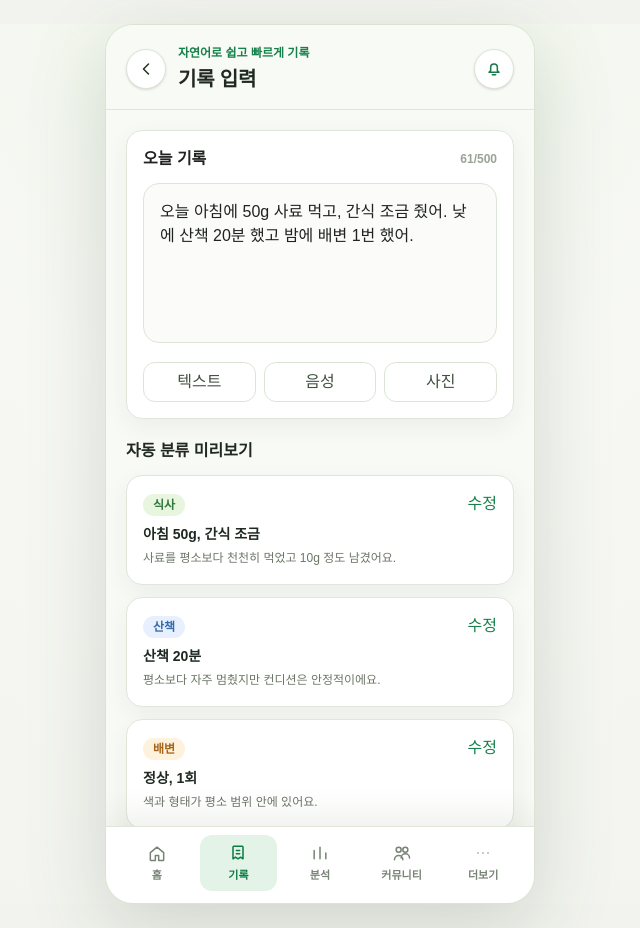
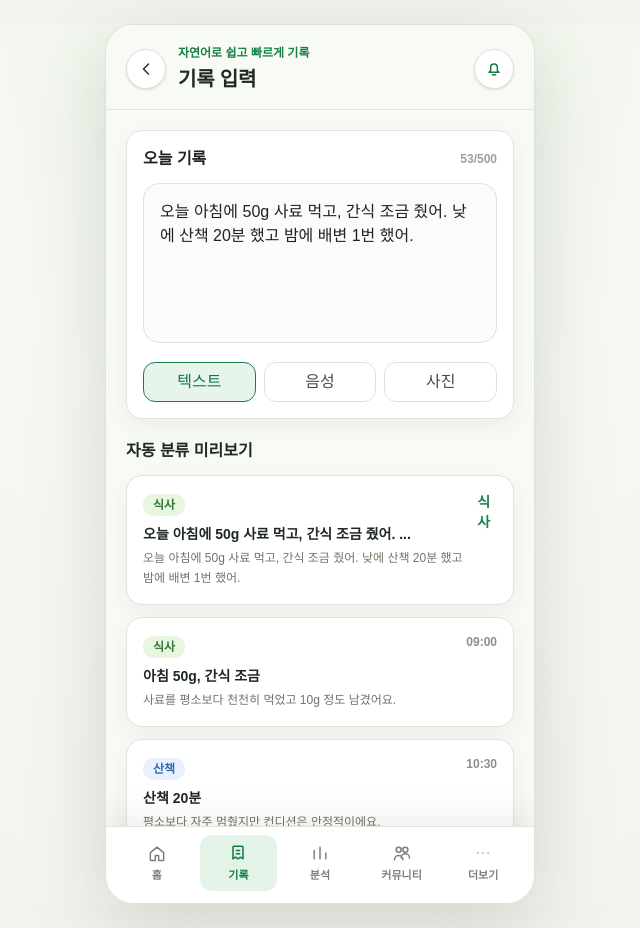
Before and after one commit to PU3-Lab/pet-log-v1.0, a Next.js app in the folder app/web/: page /record in a window 1280 px wide. Shown: the whole page, without its empty margins (320-960 px from the left). Built offline with nearby package versions, Linux system fonts and the light colour scheme.

Commit message:
feat(web): connect record entry session state

```diff
--- a/app/web/src/app/layout.tsx
+++ b/app/web/src/app/layout.tsx
@@ -1,4 +1,5 @@
 import type { Metadata } from "next";
+import { PetLogProvider } from "@/components/pet-log-provider";
 import "./globals.css";
 
 export const metadata: Metadata = {
@@ -13,7 +14,9 @@ export default function RootLayout({
 }>) {
   return (
     <html lang="ko">
-      <body>{children}</body>
+      <body>
+        <PetLogProvider>{children}</PetLogProvider>
+      </body>
     </html>
   );
 }
--- a/app/web/src/app/page.tsx
+++ b/app/web/src/app/page.tsx
@@ -1,10 +1,14 @@
+"use client";
+
 import Link from "next/link";
 import { AppShell } from "@/components/app-shell";
+import { usePetLog } from "@/components/pet-log-provider";
 import { AiMascot, Card, CategoryBadge, SectionHeader } from "@/components/ui";
-import { petProfile, records, suggestions, todos } from "@/lib/mock-data";
+import { petProfile, suggestions, todos } from "@/lib/mock-data";
 import { PetIcon } from "@/components/pet-icons";
 
 export default function Home() {
+  const { records } = usePetLog();
   const latestRecords = records.slice(0, 3);
 
   return (
@@ -107,7 +111,8 @@ export default function Home() {
             title="최근 기록"
           />
           <div className="space-y-3">
-            {latestRecords.map((record) => (
+            {latestRecords.length > 0 ? (
+              latestRecords.map((record) => (
                 <Card className="p-4" key={record.id}>
                   <div className="flex items-center justify-between gap-3">
                     <div className="min-w-0">
@@ -120,7 +125,13 @@ export default function Home() {
                     <span className="text-[#9ba597]">›</span>
                   </div>
                 </Card>
-            ))}
+              ))
+            ) : (
+              <Card className="p-4">
+                <p className="text-sm font-bold text-[#1f2922]">아직 최근 기록이 없습니다.</p>
+                <p className="mt-1 text-sm leading-6 text-[#667262]">첫 기록을 저장하면 여기에 바로 표시됩니다.</p>
+              </Card>
+            )}
           </div>
         </section>
       </div>
--- a/app/web/src/app/record/page.tsx
+++ b/app/web/src/app/record/page.tsx
@@ -1,9 +1,65 @@
+"use client";
+
+import Link from "next/link";
+import { useMemo, useState } from "react";
 import { AppShell } from "@/components/app-shell";
-import { Card, CategoryBadge, Pill, SectionHeader } from "@/components/ui";
-import { records } from "@/lib/mock-data";
+import { usePetLog } from "@/components/pet-log-provider";
+import { Card, CategoryBadge, SectionHeader } from "@/components/ui";
+import { categoryLabels, type RecordCategory } from "@/lib/mock-data";
+
+const categoryOptions: { label: string; value: RecordCategory }[] = [
+  { label: "식사", value: "meal" },
+  { label: "산책", value: "walk" },
+  { label: "배변", value: "stool" },
+  { label: "병원/약", value: "medical" },
+  { label: "행동", value: "behavior" },
+];
+
+const defaultDetail = "오늘 아침에 50g 사료 먹고, 간식 조금 줬어. 낮에 산책 20분 했고 밤에 배변 1번 했어.";
+const maxLength = 500;
 
 export default function RecordPage() {
+  const { addRecord, records } = usePetLog();
+  const [detail, setDetail] = useState(defaultDetail);
+  const [category, setCategory] = useState<RecordCategory>("meal");
+  const [error, setError] = useState("");
+  const [savedId, setSavedId] = useState<string | null>(null);
+
   const preview = records.slice(0, 3);
+  const trimmedDetail = detail.trim();
+  const isInvalid = trimmedDetail.length < 5 || trimmedDetail.length > maxLength;
+
+  const previewTitle = useMemo(() => {
+    if (!trimmedDetail) {
+      return "기록 내용을 입력하면 미리보기가 생성됩니다.";
+    }
+    return trimmedDetail.length > 28 ? `${trimmedDetail.slice(0, 28)}...` : trimmedDetail;
+  }, [trimmedDetail]);
+
+  function handleSave() {
+    if (!trimmedDetail) {
+      setError("기록 내용을 입력해주세요.");
+      setSavedId(null);
+      return;
+    }
+
+    if (trimmedDetail.length < 5) {
+      setError("기록은 5자 이상 입력해주세요.");
+      setSavedId(null);
+      return;
+    }
+
+    if (trimmedDetail.length > maxLength) {
+      setError(`기록은 ${maxLength}자 이내로 입력해주세요.`);
+      setSavedId(null);
+      return;
+    }
+
+    const record = addRecord({ category, detail: trimmedDetail });
+    setSavedId(record.id);
+    setError("");
+    setDetail("");
+  }
 
   return (
     <AppShell subtitle="자연어로 쉽고 빠르게 기록" title="기록 입력">
@@ -11,22 +67,64 @@ export default function RecordPage() {
         <Card>
           <div className="mb-3 flex items-center justify-between">
             <h2 className="text-base font-bold">오늘 기록</h2>
-            <span className="text-xs font-semibold text-[#9aa494]">61/500</span>
+            <span className={`text-xs font-semibold ${detail.length > maxLength ? "text-[#be4c3c]" : "text-[#9aa494]"}`}>
+              {detail.length}/{maxLength}
+            </span>
           </div>
           <textarea
             className="min-h-40 w-full resize-none rounded-2xl border border-[#dde6d6] bg-[#fbfcfa] p-4 text-sm leading-6 outline-none placeholder:text-[#8a9286] focus:border-[#16804b] focus:ring-2 focus:ring-[#16804b]/15"
-            defaultValue="오늘 아침에 50g 사료 먹고, 간식 조금 줬어. 낮에 산책 20분 했고 밤에 배변 1번 했어."
+            maxLength={maxLength + 40}
+            onChange={(event) => {
+              setDetail(event.target.value);
+              if (error) {
+                setError("");
+              }
+              if (savedId) {
+                setSavedId(null);
+              }
+            }}
+            placeholder="예: 아침 사료 50g을 먹고 산책 20분을 했어요."
+            value={detail}
           />
           <div className="mt-3 grid grid-cols-3 gap-2">
-            <button className="h-10 rounded-xl border border-[#dce5d5] bg-white text-sm font-bold text-[#40513f]">텍스트</button>
-            <button className="h-10 rounded-xl border border-[#dce5d5] bg-white text-sm font-bold text-[#40513f]">음성</button>
-            <button className="h-10 rounded-xl border border-[#dce5d5] bg-white text-sm font-bold text-[#40513f]">사진</button>
+            {["텍스트", "음성", "사진"].map((item, index) => (
+              <button
+                className={`h-10 rounded-xl border text-sm font-bold ${
+                  index === 0 ? "border-[#16804b] bg-[#e7f4eb] text-[#0b7a43]" : "border-[#dce5d5] bg-white text-[#40513f]"
+                }`}
+                key={item}
+                type="button"
+              >
+                {item}
+              </button>
+            ))}
           </div>
+          {error ? <p className="mt-3 text-sm font-semibold text-[#be4c3c]">{error}</p> : null}
+          {savedId ? (
+            <div className="mt-3 flex items-center justify-between rounded-2xl bg-[#edf8ed] px-4 py-3 text-sm">
+              <span className="font-bold text-[#16804b]">기록이 저장되었습니다.</span>
+              <Link className="font-bold text-[#0f6e3e]" href="/timeline">
+                타임라인 보기
+              </Link>
+            </div>
+          ) : null}
         </Card>
 
         <section>
           <SectionHeader title="자동 분류 미리보기" />
           <div className="space-y-3">
+            <Card className="p-4">
+              <div className="flex items-start justify-between gap-3">
+                <div>
+                  <CategoryBadge category={category} />
+                  <h3 className="mt-2 text-sm font-bold text-[#1f2922]">{previewTitle}</h3>
+                  <p className="mt-1 text-xs leading-5 text-[#6c7667]">
+                    {trimmedDetail || "입력한 내용을 저장하면 타임라인에 같은 내용으로 추가됩니다."}
+                  </p>
+                </div>
+                <span className="text-sm font-bold text-[#16804b]">{categoryLabels[category]}</span>
+              </div>
+            </Card>
             {preview.map((record) => (
               <Card className="p-4" key={record.id}>
                 <div className="flex items-start justify-between gap-3">
@@ -35,7 +133,7 @@ export default function RecordPage() {
                     <h3 className="mt-2 text-sm font-bold text-[#1f2922]">{record.title}</h3>
                     <p className="mt-1 text-xs leading-5 text-[#6c7667]">{record.detail}</p>
                   </div>
-                  <button className="text-sm font-bold text-[#16804b]">수정</button>
+                  <span className="text-xs font-bold text-[#8a9286]">{record.time}</span>
                 </div>
               </Card>
             ))}
@@ -45,15 +143,31 @@ export default function RecordPage() {
         <section>
           <SectionHeader title="빠른 입력" />
           <div className="flex flex-wrap gap-2">
-            {["식사", "산책", "배변", "약 복용", "병원", "행동"].map((item, index) => (
-              <Pill active={index === 0} key={item}>
-                {item}
-              </Pill>
-            ))}
+            {categoryOptions.map((item) => {
+              const active = item.value === category;
+              return (
+                <button
+                  className={`inline-flex h-9 items-center rounded-full px-4 text-sm font-semibold ${
+                    active ? "bg-[#16804b] text-white" : "bg-[#f0f3ed] text-[#616b5d]"
+                  }`}
+                  key={item.label}
+                  onClick={() => setCategory(item.value)}
+                  type="button"
+                >
+                  {item.label}
+                </button>
+              );
+            })}
           </div>
         </section>
 
-        <button className="h-12 w-full rounded-2xl bg-[#16804b] text-base font-bold text-white shadow-[0_8px_22px_rgba(22,128,75,0.25)]">
+        <button
+          className={`h-12 w-full rounded-2xl text-base font-bold text-white shadow-[0_8px_22px_rgba(22,128,75,0.25)] ${
+            isInvalid ? "bg-[#8ab99f]" : "bg-[#16804b]"
+          }`}
+          onClick={handleSave}
+          type="button"
+        >
           기록 저장하기
         </button>
       </div>
--- a/app/web/src/app/timeline/page.tsx
+++ b/app/web/src/app/timeline/page.tsx
@@ -1,8 +1,12 @@
+"use client";
+
 import { AppShell } from "@/components/app-shell";
+import { usePetLog } from "@/components/pet-log-provider";
 import { Card, CategoryBadge, Pill, SectionHeader } from "@/components/ui";
-import { records } from "@/lib/mock-data";
 
 export default function TimelinePage() {
+  const { records } = usePetLog();
+
   return (
     <AppShell subtitle="날짜별 기록을 한눈에" title="기록 타임라인">
       <div className="space-y-5">
@@ -25,6 +29,7 @@ export default function TimelinePage() {
 
         <section>
           <SectionHeader title="오늘 기록" />
+          {records.length > 0 ? (
             <div className="relative space-y-3 before:absolute before:bottom-4 before:left-[21px] before:top-4 before:w-px before:bg-[#dfe8d9]">
               {records.map((record) => (
                 <Card className="relative ml-8 p-4" key={record.id}>
@@ -43,6 +48,12 @@ export default function TimelinePage() {
                 </Card>
               ))}
             </div>
+          ) : (
+            <Card className="p-5 text-center">
+              <h3 className="text-sm font-bold text-[#1f2922]">아직 기록이 없습니다.</h3>
+              <p className="mt-2 text-sm leading-6 text-[#667262]">오늘의 식사, 산책, 배변 상태를 먼저 남겨보세요.</p>
+            </Card>
+          )}
         </section>
       </div>
     </AppShell>
--- /dev/null
+++ b/app/web/src/components/pet-log-provider.tsx
@@ -0,0 +1,64 @@
+"use client";
+
+import { createContext, useCallback, useContext, useMemo, useState, type ReactNode } from "react";
+import { records as initialRecords, type RecordCategory, type RecordEntry } from "@/lib/mock-data";
+
+type NewRecordInput = {
+  category: RecordCategory;
+  detail: string;
+};
+
+type PetLogContextValue = {
+  records: RecordEntry[];
+  addRecord: (input: NewRecordInput) => RecordEntry;
+};
+
+const PetLogContext = createContext<PetLogContextValue | null>(null);
+
+function formatDateLabel(date: Date) {
+  return `${date.getMonth() + 1}월 ${date.getDate()}일`;
+}
+
+function formatTimeLabel(date: Date) {
+  return `${String(date.getHours()).padStart(2, "0")}:${String(date.getMinutes()).padStart(2, "0")}`;
+}
+
+function createTitle(detail: string) {
+  const firstLine = detail.trim().split(/\n|[.!?。]/)[0]?.trim() ?? "";
+  if (firstLine.length <= 24) {
+    return firstLine || "새 기록";
+  }
+  return `${firstLine.slice(0, 24)}...`;
+}
+
+export function PetLogProvider({ children }: { children: ReactNode }) {
+  const [records, setRecords] = useState<RecordEntry[]>(initialRecords);
+
+  const addRecord = useCallback((input: NewRecordInput) => {
+    const now = new Date();
+    const record: RecordEntry = {
+      id: `local-${now.getTime()}`,
+      date: formatDateLabel(now),
+      time: formatTimeLabel(now),
+      category: input.category,
+      title: createTitle(input.detail),
+      detail: input.detail.trim(),
+      status: "normal",
+    };
+
+    setRecords((current) => [record, ...current]);
+    return record;
+  }, []);
+
+  const value = useMemo(() => ({ records, addRecord }), [records, addRecord]);
+
+  return <PetLogContext.Provider value={value}>{children}</PetLogContext.Provider>;
+}
+
+export function usePetLog() {
+  const context = useContext(PetLogContext);
+  if (!context) {
+    throw new Error("usePetLog must be used within PetLogProvider");
+  }
+  return context;
+}
```
Also changed, not shown: 1 other file (tests, documents, lock files or other folders). Lines whose indentation alone changed are shown as unchanged.
